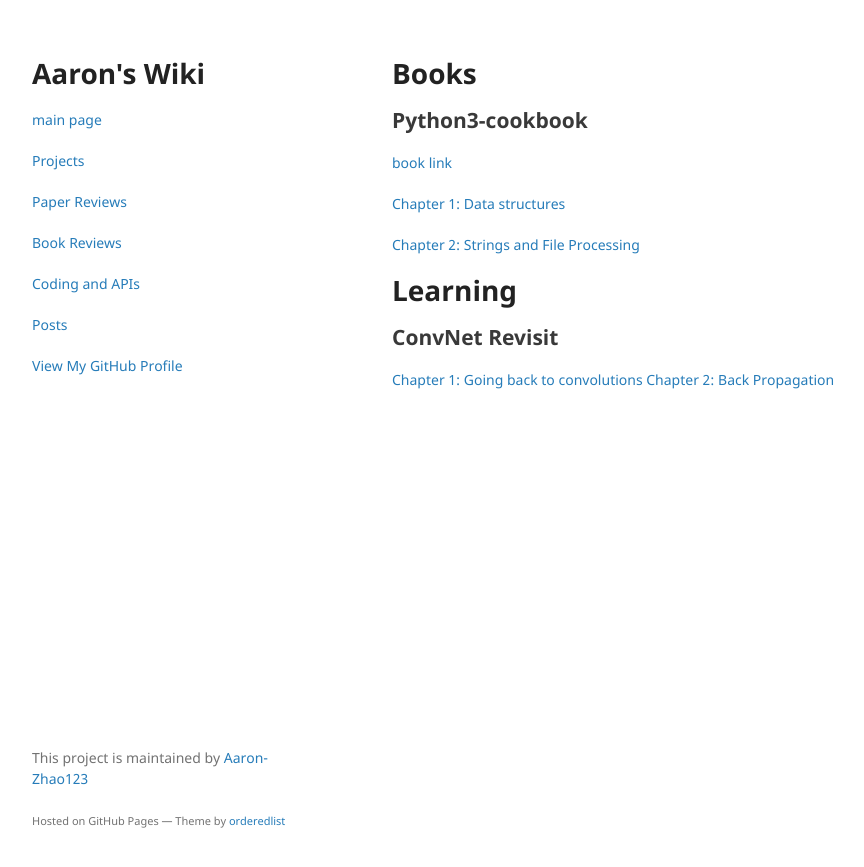
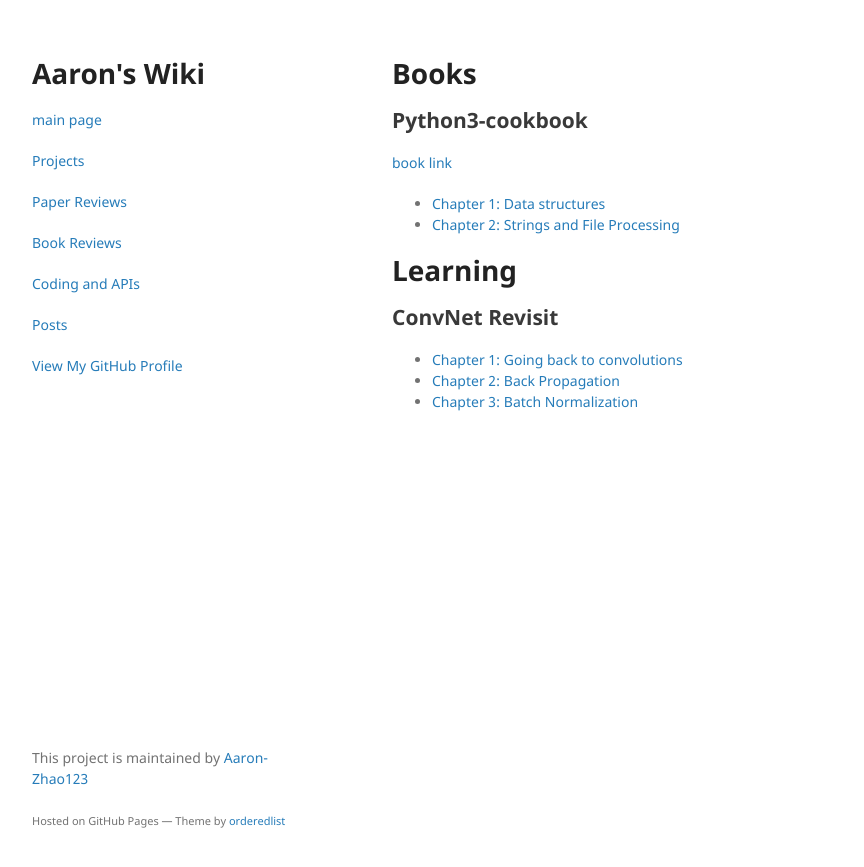
Before and after one commit to Aaron-Zhao123/blog, a Jekyll site: the page built from books/books_index.md, in a window 1280 px wide. Shown: the top 867 px of the page, without its empty margins (178-1042 px from the left). Built offline with Jekyll 4.4.1, drawn with Linux system fonts in a browser that asks for light colours; our own code applies the rules of GitHub Pages for plain Markdown files.

```diff
--- a/books/books_index.md
+++ b/books/books_index.md
@@ -7,11 +7,11 @@
 
 [book link](http://python3-cookbook.readthedocs.io/zh_CN/latest)
 
-[Chapter 1: Data structures](python_cookbook/chap1.html)
-
-[Chapter 2: Strings and File Processing](python_cookbook/chap2.html)
+* [Chapter 1: Data structures](python_cookbook/chap1.html)
+* [Chapter 2: Strings and File Processing](python_cookbook/chap2.html)
 
 # Learning
 ## ConvNet Revisit
-[Chapter 1: Going back to convolutions](conv_nets_basics/chap1.html)
-[Chapter 2: Back Propagation](conv_nets_basics/chap2.html)
+* [Chapter 1: Going back to convolutions](conv_nets_basics/chap1.html)
+* [Chapter 2: Back Propagation](conv_nets_basics/chap2.html)
+* [Chapter 3: Batch Normalization](conv_nets_basics/chap3.html)
```
Also changed, not shown: books/conv_nets_basics/chap3.md (added, +11 -0 lines).
